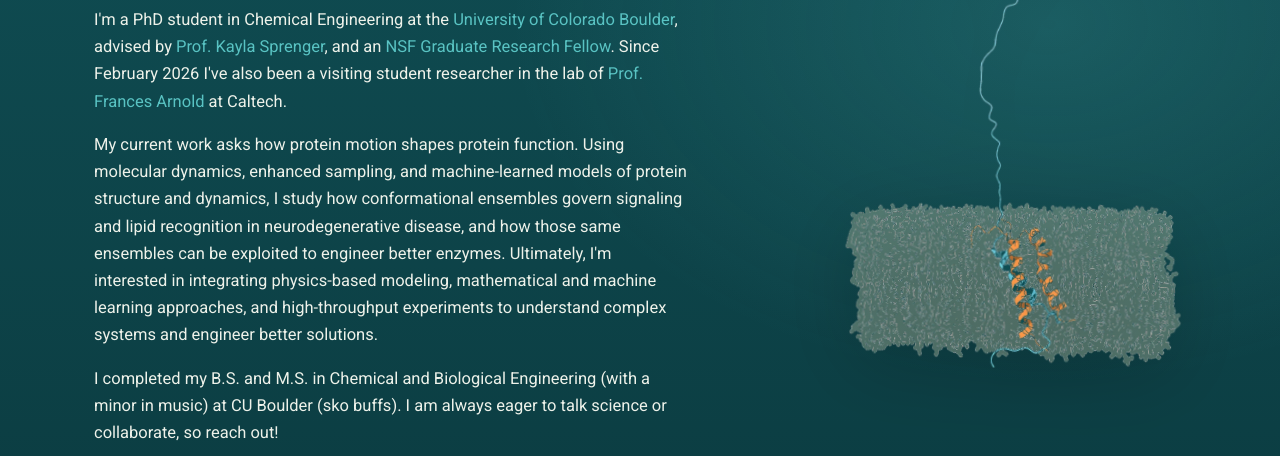
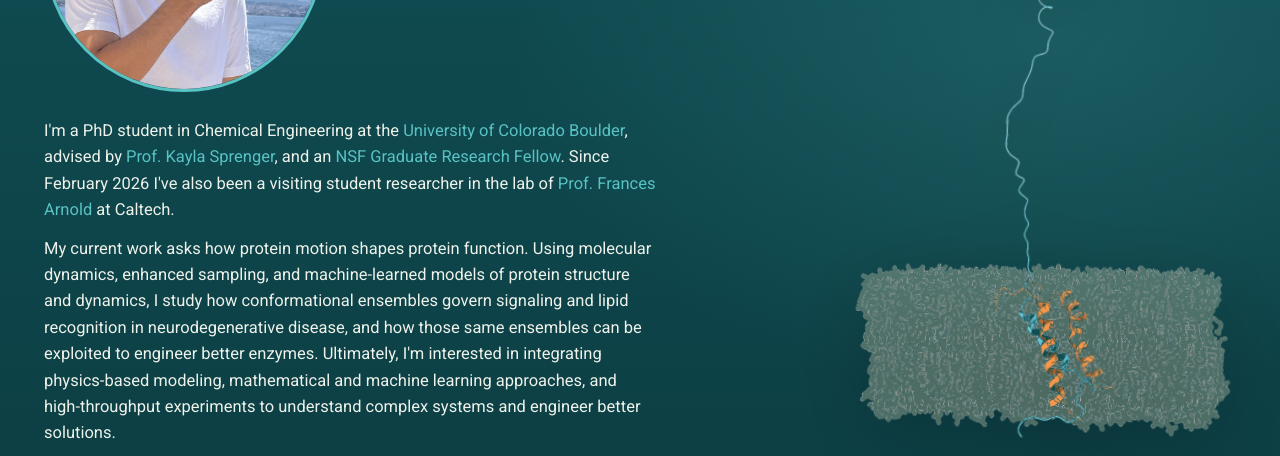
Before and after one commit to davidsaeb/davidsaeb.github.io, a plain HTML site: page index.html in a window 1280 px wide. Shown: the part 276-732 px from the top of the page. Drawn offline with Linux system fonts and the light colour scheme.

Commit message:
Add files via upload

```diff
--- a/index.html
+++ b/index.html
@@ -44,7 +44,7 @@
   a { color: var(--aqua); text-decoration: none; }
   a:hover { color: var(--aqua-soft); text-decoration: underline; text-underline-offset: 3px; }
   img, video { max-width: 100%; display: block; }
-  .wrap { max-width: 1140px; margin: 0 auto; padding: 0 24px; }
+  .wrap { max-width: 1240px; margin: 0 auto; padding: 0 24px; }
   /* text column leaves room for the media column on the right */
   .content { max-width: calc(100% - var(--rail-w) - 64px); }
 
@@ -67,7 +67,7 @@
   .rail-layer { position: absolute; inset: 0; pointer-events: none; z-index: 1; }
   .rail-layer .wrap { position: relative; height: 100%; }
   .rail { position: absolute; top: 0; bottom: 0; right: 24px; width: var(--rail-w); }
-  .ball { position: absolute; left: 0; right: 0; top: 0; will-change: transform; pointer-events: auto; }
+  .ball { position: absolute; left: 0; right: 0; top: 0; pointer-events: auto; }
   .ball img, .ball video { margin: 0 auto; }
 
   /* slow drift on every piece */
@@ -76,7 +76,8 @@
   .ball:nth-child(3n) .drift { animation-delay: -5.3s; }
   @keyframes drift { 0%, 100% { transform: translateY(0) rotate(0); } 50% { transform: translateY(-14px) rotate(1deg); } }
 
-  .hero-img { max-height: 560px; width: auto; filter: drop-shadow(0 18px 40px rgba(0, 0, 0, .35)); }
+  .ball.feature { left: -40px; }
+  .hero-img { max-height: min(680px, 74vh); width: auto; filter: drop-shadow(0 18px 40px rgba(0, 0, 0, .35)); }
   .glow { display: flex; align-items: center; justify-content: center; padding: 18px;
           background: radial-gradient(closest-side, rgba(166, 227, 225, .20), rgba(166, 227, 225, 0) 100%); }
   .glow img { max-height: 300px; width: auto; }
@@ -84,6 +85,11 @@
   .blend video { width: 100%; height: auto;
     -webkit-mask-image: radial-gradient(ellipse 50% 50% at 50% 50%, #000 72%, transparent 100%);
             mask-image: radial-gradient(ellipse 50% 50% at 50% 50%, #000 72%, transparent 100%); }
+  .blend.wide video {
+    -webkit-mask-image: linear-gradient(to bottom, #000 82%, transparent), linear-gradient(to right, transparent, #000 12%, #000 88%, transparent);
+    -webkit-mask-composite: source-in;
+            mask-image: linear-gradient(to bottom, #000 82%, transparent), linear-gradient(to right, transparent, #000 12%, #000 88%, transparent);
+            mask-composite: intersect; }
   /* the Kemp movie has its own white background, so it keeps a frame */
   .frame-light { border-radius: 18px; overflow: hidden; background: #fff; }
   .frame-light video { width: 100%; height: auto; }
@@ -94,13 +100,14 @@
       radial-gradient(900px 600px at 82% 30%, rgba(89, 195, 195, .16), transparent 60%),
       linear-gradient(180deg, var(--teal) 0%, var(--deep) 100%);
   }
-  header.hero .content { padding: 64px 0 72px; min-height: 600px; }
-  .who { display: flex; align-items: center; gap: 22px; margin-bottom: 26px; }
-  .who img { width: 132px; height: 132px; border-radius: 50%; object-fit: cover; border: 3px solid var(--aqua); flex: none; background: var(--teal); }
-  h1 { font: 500 clamp(40px, 6vw, 60px)/1.05 "Roboto", sans-serif; letter-spacing: -.015em; margin: 0 0 6px; }
-  .tagline { font-size: 17px; color: var(--sage); margin: 0; }
-  .bio p { margin: 0 0 16px; max-width: 64ch; }
-  .links { display: flex; flex-wrap: wrap; gap: 10px; margin-top: 26px; }
+  header.hero .content { padding: 28px 0 36px; min-height: calc(100vh - 60px); display: flex; flex-direction: column; justify-content: center; }
+  .who { display: flex; align-items: center; gap: 32px; margin-bottom: 26px; }
+  .who img { width: 280px; height: 280px; border-radius: 50%; object-fit: cover; border: 3px solid var(--aqua); flex: none; background: var(--teal); }
+  h1 { font: 500 clamp(38px, 4.6vw, 54px)/1.05 "Roboto", sans-serif; letter-spacing: -.015em; margin: 0 0 6px; }
+  .tagline { font-size: clamp(14px, 1.3vw, 17.5px); color: var(--sage); margin: 0; white-space: nowrap; }
+  .bio p { margin: 0 0 12px; max-width: 66ch; }
+  .hero .bio { line-height: 1.6; }
+  .links { display: flex; flex-wrap: wrap; gap: 10px; margin-top: 20px; }
   .btn {
     display: inline-flex; align-items: center; gap: 8px;
     padding: 8px 15px; border: 1px solid rgba(189, 196, 167, .35); border-radius: 999px;
@@ -147,24 +154,33 @@
   footer { background: var(--deeper); padding: 28px 0 40px; font-size: 13.5px; color: var(--muted); position: relative; z-index: 2; }
   footer .wrap { display: flex; justify-content: space-between; flex-wrap: wrap; gap: 12px; }
 
-  /* ---------- Small screens: media becomes a swipeable strip under the intro ---------- */
+  .m-slot { display: none; }
+  /* ---------- Small screens: the images sit between the sections and scroll with the page ---------- */
+  @media (max-width: 1100px) {
+    .who { flex-direction: column; align-items: flex-start; gap: 22px; }
+  }
   @media (max-width: 900px) {
     :root { --rail-w: 0px; }
     .content { max-width: 100%; }
     header.hero .content { min-height: 0; padding: 44px 0 40px; }
-    .rail-layer { position: static; }
-    .rail-layer .wrap { height: auto; }
-    .rail { position: static; width: auto; display: flex; gap: 16px; overflow-x: auto; scroll-snap-type: x mandatory; padding-bottom: 6px; }
-    .ball { position: relative; flex: 0 0 72%; transform: none !important; scroll-snap-align: start; display: flex; align-items: center; }
-    .hero-img { max-height: 340px; }
+    .rail-layer { display: none; }
+    .m-slot { display: flex; flex-direction: column; align-items: center; gap: 28px; margin-top: 40px; }
+    .m-slot .ball { position: static; transform: none !important; width: 100%; max-width: 440px; }
+    .m-slot .blend video, .m-slot .frame-light video { width: 100%; }
+    .hero-img { max-height: 420px; }
+    .ball.feature { left: auto; }
+    .tagline { white-space: normal; font-size: 17px; }
+    header.hero .content { min-height: 0; }
     .glow img { max-height: 240px; }
   }
   @media (max-width: 600px) {
     .wrap { padding: 0 16px; }
-    nav ul { gap: 16px; font-size: 13.5px; }
-    nav ul li.hide-sm { display: none; }
-    .who { gap: 16px; }
-    .who img { width: 96px; height: 96px; }
+    nav .wrap { height: 54px; }
+    .brand { font-size: 16px; }
+    nav ul { gap: 14px; font-size: 13.5px; }
+    nav ul .long { display: none; }
+    .who { gap: 18px; flex-direction: column; align-items: flex-start; }
+    .who img { width: 220px; height: 220px; }
     section { padding: 56px 0; }
     .interests { columns: 1; }
     .pub { grid-template-columns: 1fr; gap: 6px; }
@@ -180,9 +196,9 @@
   <div class="wrap">
     <a class="brand" href="#top">David Saeb</a>
     <ul>
-      <li class="hide-sm"><a href="#interests">Interests</a></li>
+      <li><a href="#interests">Interests</a></li>
       <li><a href="#publications">Publications</a></li>
-      <li class="hide-sm"><a href="#talks">Talks &amp; Honors</a></li>
+      <li><a href="#talks">Talks<span class="long"> &amp; Honors</span></a></li>
       <li><a href="cv.pdf">CV</a></li>
     </ul>
   </div>
@@ -215,6 +231,7 @@
         <a class="btn" href="https://www.linkedin.com/in/davidsaeb">
           <svg viewBox="0 0 24 24" fill="currentColor"><path d="M4.98 3.5a2.5 2.5 0 1 1 0 5 2.5 2.5 0 0 1 0-5zM3 9.5h4V21H3zM9.5 9.5h3.8v1.6h.1c.5-1 1.8-2 3.8-2 4 0 4.8 2.6 4.8 6V21h-4v-5.2c0-1.2 0-2.9-1.8-2.9s-2 1.4-2 2.8V21h-4z"/></svg>LinkedIn</a>
       </div>
+      <div class="m-slot" data-balls="0"></div>
     </div>
   </div>
 </header>
@@ -223,7 +240,7 @@
 <div class="rail-layer">
   <div class="wrap">
     <div class="rail" id="rail">
-      <div class="ball"><div class="drift">
+      <div class="ball feature"><div class="drift">
         <img class="hero-img" src="images/trem2-dap12.webp" width="900" height="1366" alt="Rendering of the TREM2–DAP12 complex embedded in a lipid membrane">
       </div></div>
       <div class="ball"><div class="drift glow">
@@ -238,8 +255,8 @@
       <div class="ball"><div class="drift blend">
         <video width="1000" height="800" poster="videos/ape-ensemble-poster.jpg" autoplay muted loop playsinline preload="auto" aria-label="Conformational ensemble of ApePgb"><source src="videos/ape-ensemble.webm" type="video/webm"><source src="videos/ape-ensemble.mp4" type="video/mp4"></video>
       </div></div>
-      <div class="ball"><div class="drift blend">
-        <video width="720" height="586" poster="videos/trem2-membrane-cg-poster.jpg" autoplay muted loop playsinline preload="auto" aria-label="Coarse-grained simulation of TREM2 in a lipid membrane"><source src="videos/trem2-membrane-cg.webm" type="video/webm"><source src="videos/trem2-membrane-cg.mp4" type="video/mp4"></video>
+      <div class="ball"><div class="drift blend wide">
+        <video width="720" height="678" poster="videos/trem2-membrane-cg-poster.jpg" autoplay muted loop playsinline preload="auto" aria-label="Coarse-grained simulation of TREM2 in a lipid membrane"><source src="videos/trem2-membrane-cg.webm" type="video/webm"><source src="videos/trem2-membrane-cg.mp4" type="video/mp4"></video>
       </div></div>
       <div class="ball"><div class="drift blend">
         <video width="1000" height="1072" poster="videos/strem2-stalk-poster.jpg" autoplay muted loop playsinline preload="auto" aria-label="Simulation of sTREM2 and its flexible stalk"><source src="videos/strem2-stalk.webm" type="video/webm"><source src="videos/strem2-stalk.mp4" type="video/mp4"></video>
@@ -266,6 +283,7 @@
       <li>parkinson's disease</li>
       <li>molecular psychiatry</li>
     </ul>
+    <div class="m-slot" data-balls="1"></div>
   </div></div>
 </section>
 
@@ -304,6 +322,7 @@
         <p class="venue"><em>eLife</em> <a href="https://doi.org/10.7554/eLife.102269.3">DOI ↗</a></p>
       </div>
     </article>
+    <div class="m-slot" data-balls="2 3"></div>
   </div></div>
 </section>
 
@@ -328,6 +347,7 @@
       <li><span class="y">2023</span><span>Research Award<span class="sub">College of Engineering, CU Boulder</span></span></li>
       <li><span class="y">2023</span><span>Marilyn and Howard L. Anseth Outstanding Undergraduate Research Assistant Award</span></li>
     </ul>
+    <div class="m-slot" data-balls="4 5"></div>
   </div></div>
 </section>
 
@@ -336,6 +356,7 @@
     <h2>Teaching &amp; other things</h2>
     <p>I've mentored several outstanding undergraduate researchers as they prepared for graduate school, and I served as an Advanced Teaching Assistant for Gen Chem at CU Boulder, helping coordinate, teach recitation for, and lecture a 400+ student course.</p>
     <p>Outside of research, I minored in music as an undergrad and have recently picked the violin back up. I eventually want to find the time to attend culinary school in France.</p>
+    <div class="m-slot" data-balls="6"></div>
   </div></div>
 </section>
 
@@ -350,136 +371,58 @@
 </footer>
 
 <script>
-/* Media column physics.
-   Each piece is a "ball" with a rest position (evenly spaced down the page).
-   The top edge of the screen pushes pieces down while you scroll down, and the
-   bottom edge pushes them up while you scroll up. A pushed piece keeps its
-   momentum when you stop, collides with its neighbour and hands off velocity
-   (equal masses, slightly inelastic), and a soft spring eases everything back
-   to even spacing. */
+/* Media column: pieces are spaced evenly down the page and drift gently (CSS).
+   This script only measures the page and sets each piece's position. */
 (function () {
   const reduce = window.matchMedia('(prefers-reduced-motion: reduce)').matches;
   document.querySelectorAll('video').forEach(v => {
     v.muted = true;
     if (reduce) { v.removeAttribute('autoplay'); v.pause(); }
-    else { const p = v.play(); if (p) p.catch(() => {}); }
+    else { const pr = v.play(); if (pr) pr.catch(() => {}); }
   });
 
   const rail = document.getElementById('rail');
-  const page = document.querySelector('.page');
   const balls = [...rail.querySelectorAll('.ball')];
   const desktop = window.matchMedia('(min-width: 901px)');
 
-  const NAV = 60, EDGE = 24, GAP_MIN = 48;
-  const FRICTION = 0.9;     // 1/s, momentum decay
-  const SPRING = 0.22;      // 1/s^2, slow pull back toward even spacing
-  const DAMP = 0.5;         // 1/s, spring damping
-  const RESTITUTION = 0.95; // near-elastic: the hit piece takes most of the momentum
-  const VMAX = 2600;        // px/s
-  const LAUNCH = 1.35;      // struck piece leaves a bit faster than you're scrolling
-
-  let rest = [], h = [], p = [], v = [], lo = 0, hi = 0;
-  let lastY = window.scrollY, lastT = performance.now(), vs = 0, running = false;
+  const slots = [...document.querySelectorAll('.m-slot')];
+  function place() {
+    if (desktop.matches) { balls.forEach(b => { if (b.parentNode !== rail) rail.appendChild(b); }); }
+    else slots.forEach(sl => sl.dataset.balls.split(' ').forEach(k => { const b = balls[+k]; if (b.parentNode !== sl) sl.appendChild(b); }));
+    balls.forEach(b => b.querySelectorAll('video').forEach(v => { const pr = v.play(); if (pr) pr.catch(() => {}); }));
+  }
 
   function layout() {
-    h = balls.map(b => b.offsetHeight);
-    const railTop = rail.getBoundingClientRect().top + window.scrollY;
-    const footer = document.querySelector('footer').getBoundingClientRect().top + window.scrollY;
-    lo = 36;                                   // first piece starts just inside the intro
-    hi = footer - railTop - 40;                // last piece ends just above the footer
-    const total = h.reduce((a, b) => a + b, 0);
-    const gap = Math.max(GAP_MIN, (hi - lo - total) / (balls.length - 1));
-    let y = lo;
-    rest = h.map(hh => { const r = y; y += hh + gap; return r; });
-    if (!p.length) { p = rest.slice(); v = rest.map(() => 0); }
-    rail.dataset.top = railTop;
-  }
+    place();
+    if (!desktop.matches) { balls.forEach(b => (b.style.transform = '')); return; }
+    const sy = window.scrollY;
+    const railTop = rail.getBoundingClientRect().top + sy;
+    const hero = document.querySelector('header.hero').getBoundingClientRect();
+    const heroTop = hero.top + sy - railTop, heroH = hero.height;
+    const footer = document.querySelector('footer').getBoundingClientRect().top + sy - railTop;
+    const h = balls.map(b => b.offsetHeight);
 
-  function render() { balls.forEach((b, i) => { b.style.transform = `translate3d(0, ${p[i].toFixed(1)}px, 0)`; }); }
+    // the membrane render sits centered beside the intro
+    const visible = Math.min(heroH, window.innerHeight - 60);       // center on what you see when the page opens
+    const y0 = Math.max(24, heroTop + (visible - h[0]) / 2);
+    balls[0].style.transform = `translate3d(0, ${Math.round(y0)}px, 0)`;
 
-  let released = [], carried = [], calmFor = 0, lastDir = 0;
-
-  function step(now) {
-    if (!desktop.matches || reduce) { running = false; return; }
-    const dt = Math.min(0.033, Math.max(0.001, (now - lastT) / 1000)); lastT = now;
-    const y = window.scrollY;
-    const raw = (y - lastY) / dt; lastY = y;
-    vs += (raw - vs) * 0.5;                    // smoothed scroll velocity
-    const dir = vs > 5 ? 1 : vs < -5 ? -1 : 0;
-    if (!released.length) { released = balls.map(() => false); carried = balls.map(() => false); }
-    // once scrolling pauses or reverses, every piece can be carried again
-    calmFor = dir === 0 ? calmFor + dt : 0;
-    if (calmFor > 0.25 || (dir && dir !== lastDir)) { released.fill(false); carried.fill(false); }
-    if (dir) lastDir = dir;
-
-    const railTop = +rail.dataset.top;
-    const topLine = y + NAV + EDGE - railTop;  // screen's top edge, in rail coordinates
-    const botLine = y + window.innerHeight - EDGE - railTop;
-    const pinned = new Array(balls.length).fill(false);
-
-    for (let i = 0; i < balls.length; i++) {
-      // free motion: slow spring toward the even-spacing spot, damping, friction
-      const a = -SPRING * (p[i] - rest[i]) - DAMP * v[i];
-      v[i] += a * dt;
-      v[i] *= Math.exp(-FRICTION * dt);
-      v[i] = Math.max(-VMAX, Math.min(VMAX, v[i]));
-      p[i] += v[i] * dt;
-
-      // the screen edge carries the piece it touches (unless that piece already handed off)
-      if (released[i]) continue;
-      const onScreen = p[i] + h[i] > topLine - NAV && p[i] < botLine + EDGE;
-      if (dir > 0 && onScreen && p[i] < topLine) { p[i] = topLine; v[i] = Math.max(v[i], vs); pinned[i] = carried[i] = true; }
-      if (dir < 0 && onScreen && p[i] + h[i] > botLine) { p[i] = botLine - h[i]; v[i] = Math.min(v[i], vs); pinned[i] = carried[i] = true; }
-    }
-
-    // collisions between neighbours
-    for (let pass = 0; pass < 3; pass++) {
-      for (let i = 0; i < balls.length - 1; i++) {
-        const j = i + 1, overlap = p[i] + h[i] + GAP_MIN - p[j];
-        if (overlap <= 0) continue;
-        if (carried[i] && dir > 0) {
-          // carried piece strikes the next one: it stops, the next one is launched ahead
-          v[j] = Math.max(v[j], Math.max(vs, v[i]) * LAUNCH); v[i] = 0;
-          p[j] += overlap; pinned[i] = carried[i] = false; released[i] = true;
-        } else if (carried[j] && dir < 0) {
-          v[i] = Math.min(v[i], Math.min(vs, v[j]) * LAUNCH); v[j] = 0;
-          p[i] -= overlap; pinned[j] = carried[j] = false; released[j] = true;
-        } else {
-          if (v[i] > v[j]) {                    // free pieces: near-elastic, equal masses
-            const vi = v[i], vj = v[j], e = RESTITUTION;
-            v[i] = ((1 - e) * vi + (1 + e) * vj) / 2;
-            v[j] = ((1 + e) * vi + (1 - e) * vj) / 2;
-          }
-          if (pinned[i]) p[j] += overlap;
-          else if (pinned[j]) p[i] -= overlap;
-          else { p[i] -= overlap / 2; p[j] += overlap / 2; }
-        }
-      }
-    }
-
-    // keep the column within the page
-    if (p[0] < lo) { p[0] = lo; if (v[0] < 0) v[0] *= -0.4; }
-    const n = balls.length - 1;
-    if (p[n] + h[n] > hi) { p[n] = hi - h[n]; if (v[n] > 0) v[n] *= -0.4; }
-
-    render();
-    requestAnimationFrame(step);
-  }
-
-  function start() {
-    if (!desktop.matches) { balls.forEach(b => (b.style.transform = '')); return; }
-    layout(); render();
-    if (!reduce && !running) { running = true; lastT = performance.now(); lastY = window.scrollY; requestAnimationFrame(step); }
+    // the rest share the space below it with equal gaps (above, between, and below)
+    const start = y0 + h[0], end = footer - 24;
+    const rest = h.slice(1), total = rest.reduce((a, b) => a + b, 0);
+    const gap = Math.max(40, (end - start - total) / (rest.length + 1));
+    let y = start + gap;
+    rest.forEach((hh, k) => { balls[k + 1].style.transform = `translate3d(0, ${Math.round(y)}px, 0)`; y += hh + gap; });
   }
 
   if ('ResizeObserver' in window) {
-    const ro = new ResizeObserver(() => { if (desktop.matches) layout(); });
-    balls.forEach(b => ro.observe(b)); ro.observe(page);
+    const ro = new ResizeObserver(layout);
+    balls.forEach(b => ro.observe(b)); ro.observe(document.querySelector('.page'));
   }
-  window.addEventListener('resize', start);
-  window.addEventListener('load', start);
-  desktop.addEventListener ? desktop.addEventListener('change', start) : desktop.addListener(start);
-  start();
+  window.addEventListener('resize', layout);
+  desktop.addEventListener ? desktop.addEventListener('change', layout) : desktop.addListener(layout);
+  window.addEventListener('load', layout);
+  layout();
 })();
 </script>
 </body>
```
